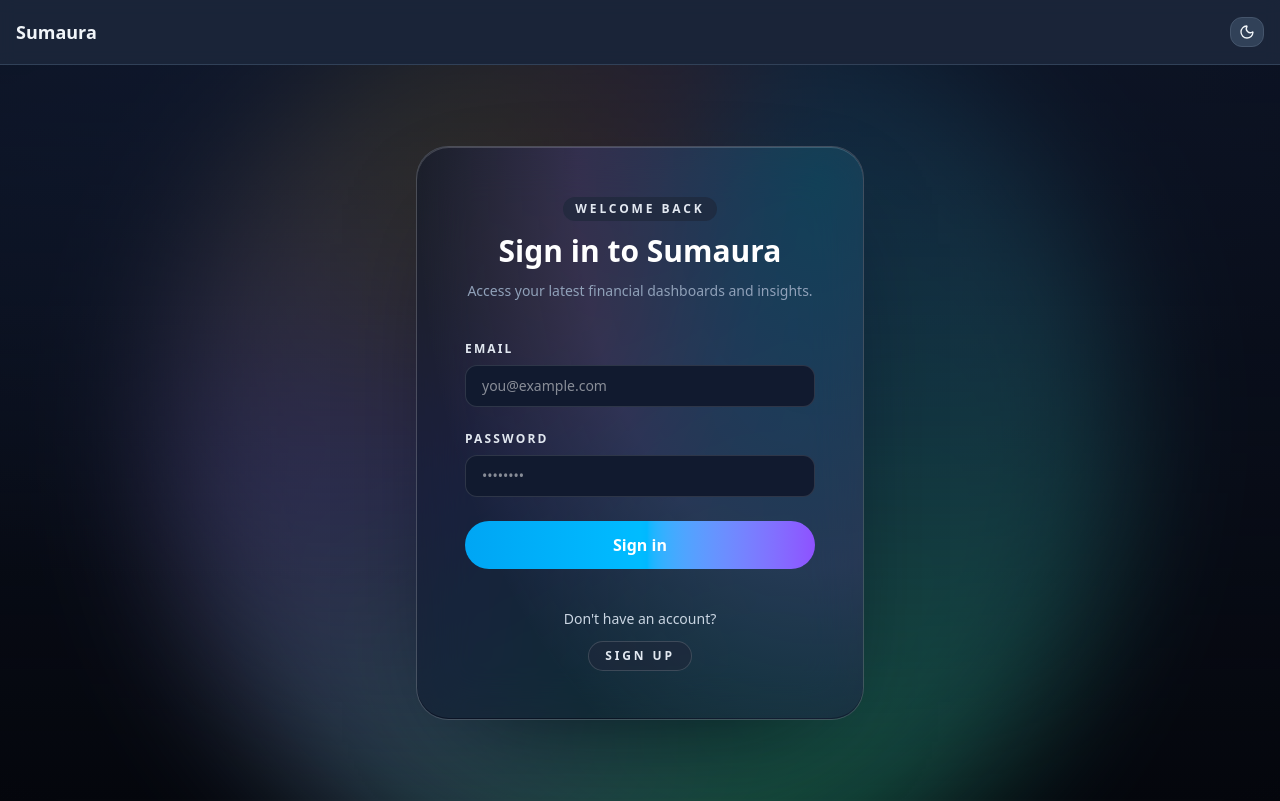
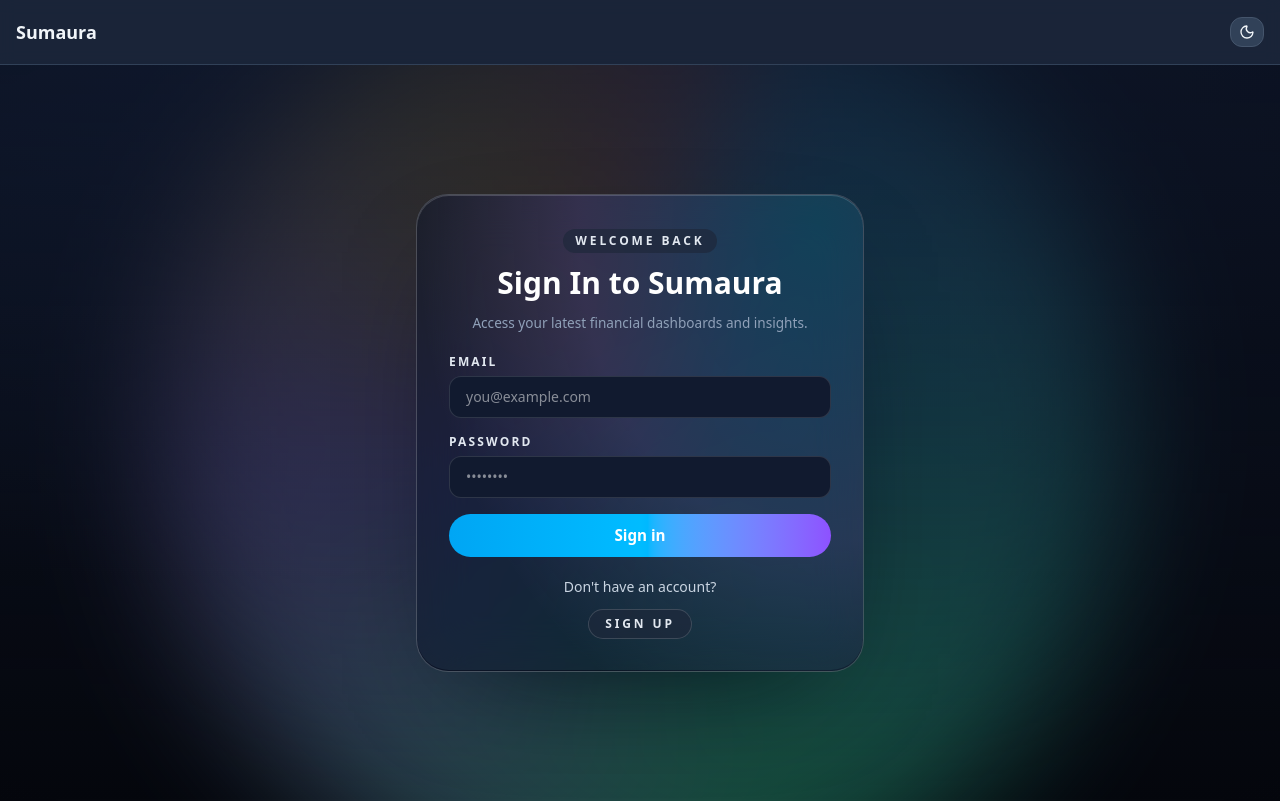
Before and after one commit to TwoBitFoundry/sumurai, a React (Vite) app in the folder frontend/: page / in a window 1280 px wide. Built offline with nearby package versions, Linux system fonts and the light colour scheme.

Commit message:
wrapped up sign in/up screens

```diff
--- a/frontend/src/Auth.tsx
+++ b/frontend/src/Auth.tsx
@@ -67,26 +67,26 @@ export function LoginScreen({ onNavigateToRegister, onLoginSuccess }: LoginScree
 
   return (
     <AuthShell>
-      <Card className="w-full max-w-md p-10 sm:p-12">
-          <div className="space-y-10">
+      <Card className="w-full max-w-md p-6 sm:p-8">
+        <div className="space-y-5">
           <div className="space-y-3 text-center">
             <span className="inline-flex items-center justify-center rounded-full bg-white/70 px-3 py-1 text-xs font-semibold uppercase tracking-[0.24em] text-slate-600 shadow-[0_12px_32px_-22px_rgba(15,23,42,0.45)] dark:bg-[#1e293b]/70 dark:text-slate-200">
               Welcome back
             </span>
-            <h2 className="text-3xl font-semibold text-slate-900 dark:text-white">Sign in to Sumaura</h2>
-            <p className="text-sm text-slate-600 dark:text-slate-400">
+            <h2 className="text-3xl font-semibold text-slate-900 dark:text-white">Sign In to Sumaura</h2>
+            <p className="text-[0.85rem] text-slate-600 dark:text-slate-400">
               Access your latest financial dashboards and insights.
             </p>
           </div>
 
-          <form className="space-y-6" onSubmit={handleSubmit}>
+          <form className="space-y-4" onSubmit={handleSubmit}>
             {error && (
               <div className="rounded-2xl border border-red-200/70 bg-red-50/80 px-4 py-3 text-left shadow-sm dark:border-red-700/60 dark:bg-red-900/25">
                 <p className="text-sm font-medium text-red-600 dark:text-red-300">{error}</p>
               </div>
             )}
 
-            <div className="space-y-2">
+            <div className="space-y-1.5">
               <label
                 htmlFor="email"
                 className="block text-xs font-semibold uppercase tracking-[0.18em] text-slate-700 dark:text-slate-200"
@@ -105,7 +105,7 @@ export function LoginScreen({ onNavigateToRegister, onLoginSuccess }: LoginScree
               />
             </div>
 
-            <div className="space-y-2">
+            <div className="space-y-1.5">
               <label
                 htmlFor="password"
                 className="block text-xs font-semibold uppercase tracking-[0.18em] text-slate-700 dark:text-slate-200"
@@ -127,7 +127,7 @@ export function LoginScreen({ onNavigateToRegister, onLoginSuccess }: LoginScree
             <button
               type="submit"
               disabled={isLoading}
-              className="inline-flex w-full items-center justify-center rounded-full bg-gradient-to-r from-sky-500 via-sky-400 to-violet-500 px-5 py-3 text-base font-semibold text-white shadow-[0_22px_60px_-32px_rgba(14,165,233,0.85)] transition-transform duration-300 hover:-translate-y-0.5 focus-visible:outline-none focus-visible:ring-2 focus-visible:ring-sky-400 focus-visible:ring-offset-2 focus-visible:ring-offset-white disabled:cursor-not-allowed disabled:opacity-60 dark:focus-visible:ring-offset-[#0f172a]"
+              className="inline-flex w-full items-center justify-center rounded-full bg-gradient-to-r from-sky-500 via-sky-400 to-violet-500 px-5 py-2.5 text-[0.95rem] font-semibold text-white shadow-[0_22px_60px_-32px_rgba(14,165,233,0.85)] transition-transform duration-300 hover:-translate-y-0.5 focus-visible:outline-none focus-visible:ring-2 focus-visible:ring-sky-400 focus-visible:ring-offset-2 focus-visible:ring-offset-white disabled:cursor-not-allowed disabled:opacity-60 dark:focus-visible:ring-offset-[#0f172a]"
             >
               {isLoading ? 'Signing in...' : 'Sign in'}
             </button>
```
